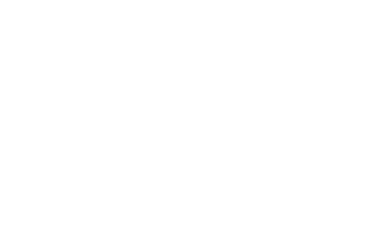
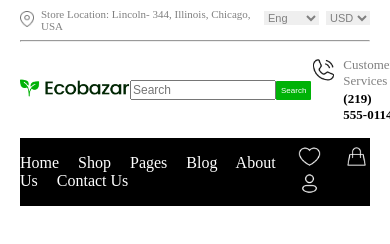
Before and after one commit to niki-70/Ecommerce, a plain HTML site: page index.html in a window 390 px wide. Drawn offline with Linux system fonts and the light colour scheme.

Commit message:
created topbar, search bar, navbar

```diff
--- a/index.html
+++ b/index.html
@@ -1,12 +1,77 @@
 <!DOCTYPE html>
 <html lang="en">
-<head>
-    <meta charset="UTF-8">
-    <meta name="viewport" content="width=device-width, initial-scale=1.0">
+  <head>
+    <meta charset="UTF-8" />
+    <meta name="viewport" content="width=device-width, initial-scale=1.0" />
     <title>Document</title>
-    <link rel="stylesheet" href="style.css">
-</head>
-<body>
+    <link rel="stylesheet" href="style.css" />
+  </head>
+  <body>
+    <div class="mainContainer">
+      <div class="topBar">
+        <div class="rightTopbar">
+          <div class="map">
+            <img src="assets/icons/Map Pin.png" alt="" />
+          </div>
+          <div class="address">
+            <p>Store Location: Lincoln- 344, Illinois, Chicago, USA</p>
+          </div>
+        </div>
+        <div class="leftTopbar">
+          <div class="lang">
+            <select name="" id="">
+              <option value="">Eng</option>
+              <option value="">Hindi</option>
+              <option value="">French</option>
+            </select>
+          </div>
+          <div class="curr">
+            <select name="" id="">
+              <option value="">USD</option>
+              <option value="">INR</option>
+              <option value="">EUR</option>
+            </select>
+          </div>
+        </div>
+      </div>
+      <hr />
+      <div class="searchbar">
+        <div class="logo">
+          <img src="assets/logo/Logo.png" alt="" />
+        </div>
 
-</body>
+        <div class="search">
+          <input type="" placeholder="Search" />
+          <button>Search</button>
+        </div>
+
+        <div class="contactUs">
+          <div class="phoneCall">
+            <img src="assets/icons/PhoneCall 1.png" alt="" />
+          </div>
+          <div class="PhoneCallNo">
+            <p>Customer Services</p>
+            <h4>(219) 555-0114</h4>
+          </div>
+        </div>
+      </div>
+
+      <div class="navigation">
+        <div class="navbar">
+          <a href="#">Home</a>
+          <a href="#">Shop</a>
+          <a href="#">Pages</a>
+          <a href="#">Blog</a>
+          <a href="#">About Us</a>
+          <a href="#">Contact Us</a>
+        </div>
+
+        <div class="icons">
+          <img src="assets/icons/Heart.png" alt="" />
+          <img src="assets/icons/Bag.png" alt="" />
+          <img src="assets/icons/user_3 1.png" alt="" />
+        </div>
+      </div>
+    </div>
+  </body>
 </html>
--- a/style.css
+++ b/style.css
@@ -0,0 +1,173 @@
+* {
+  margin: 0;
+  padding: 0;
+}
+
+.mainContainer {
+  padding: 0 20px;
+}
+
+.topBar {
+  display: flex;
+  justify-content: space-between;
+  margin: 8px 0;
+}
+
+.rightTopbar {
+  display: flex;
+  justify-content: space-between;
+  align-items: center;
+}
+
+.address {
+  margin-left: 7px;
+  color: #808080;
+}
+
+.leftTopbar {
+  display: flex;
+  justify-content: space-between;
+}
+
+.lang select {
+  border: none;
+  color: #808080;
+}
+
+.curr select {
+  border: none;
+  margin-left: 7px;
+  color: #808080;
+}
+
+.searchbar {
+  display: flex;
+  justify-content: space-between;
+  align-items: center;
+  margin: 15px 0;
+}
+
+.search {
+  display: flex;
+  align-items: center;
+}
+
+.search input {
+  font-size: 17px;
+  padding: 2px;
+}
+
+.search button {
+  background-color: #00b207;
+  color: white;
+  border: none;
+  padding: 5px;
+  border-radius: 2px;
+}
+
+.contactUs {
+  display: flex;
+  justify-content: space-between;
+}
+
+.phoneCall img {
+  width: 33px;
+}
+
+.PhoneCallNo {
+  margin-left: 7px;
+}
+
+.PhoneCallNo p {
+  color: #808080;
+  margin-bottom: 2px;
+}
+
+.navigation {
+  background-color: black;
+  display: flex;
+  justify-content: space-between;
+  align-items: center;
+  padding: 20px;
+}
+
+.navbar a {
+  color: white;
+  margin-right: 20px;
+  text-decoration: none;
+}
+
+.icons img {
+  margin-left: 20px;
+  width: 23px;
+}
+
+@media (max-width: 426px) {
+  .map img {
+    width: 14px;
+  }
+
+  .rightTopbar {
+    font-size: 11px;
+  }
+
+  .lang select {
+    font-size: 11px;
+  }
+
+  .curr select {
+    font-size: 11px;
+  }
+
+  .logo img {
+    width: 85px;
+  }
+
+  .search input {
+    font-size: 8px;
+    width: 80px;
+  }
+}
+
+@media (max-width: 769px) {
+  .logo img {
+    width: 110px;
+  }
+
+  .search input {
+    font-size: 12px;
+    padding: 1px;
+    width: 140px;
+  }
+
+  .search button {
+    border-radius: 1px;
+    font-size: 8px;
+  }
+
+  .phoneCall img {
+    width: 25px;
+  }
+
+  .PhoneCallNo {
+    margin-left: 7px;
+  }
+
+  .PhoneCallNo p {
+    color: #808080;
+    margin-bottom: 2px;
+    font-size: 13px;
+  }
+
+  .PhoneCallNo h4 {
+    font-size: 13px;
+  }
+
+  .navigation {
+    padding: 7px 0;
+  }
+
+  .navbar a {
+    margin-right: 15px;
+  }
+}
```
Also changed, not shown: assets/icons/Bag.png (added), assets/icons/Heart.png (added), assets/icons/Map Pin.png (added), assets/icons/PhoneCall 1.png (added), assets/icons/Search.png (added), assets/icons/menu 1.png (added), assets/icons/user_3 1.png (added), assets/images/Rectangle 52.png (added), assets/logo/Logo.png (added).
